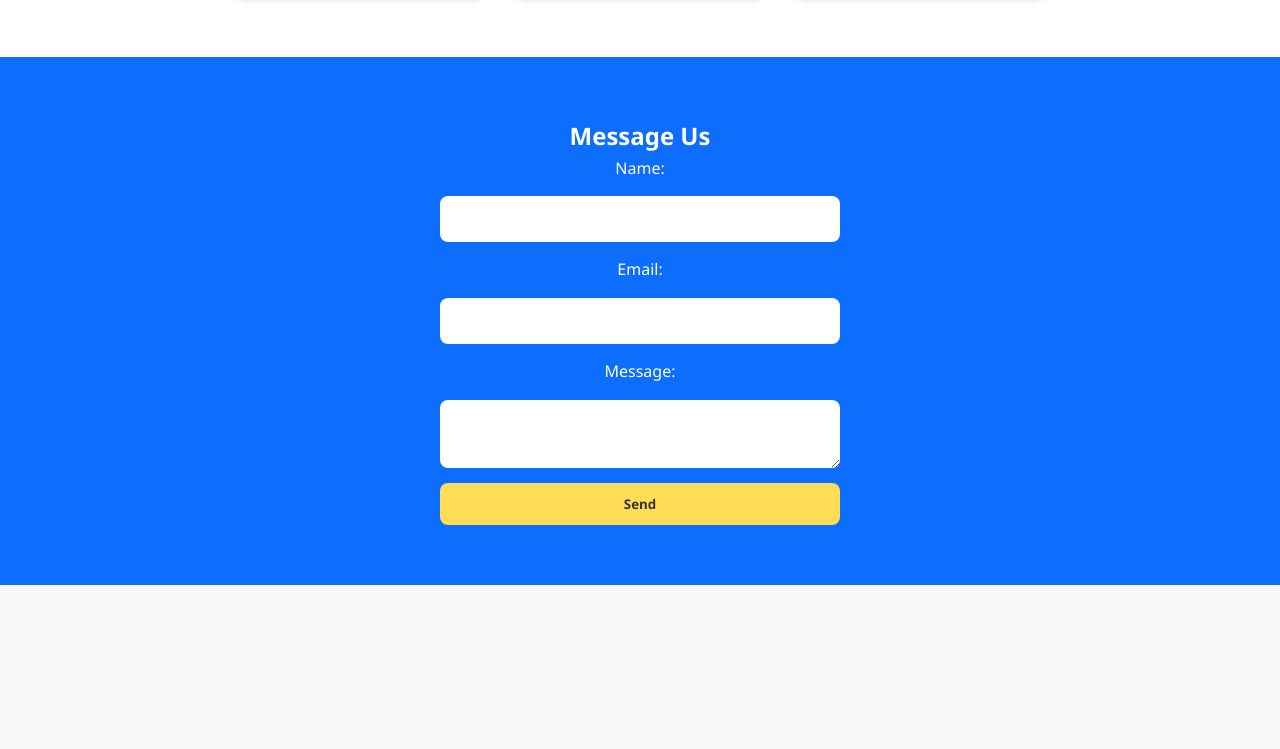
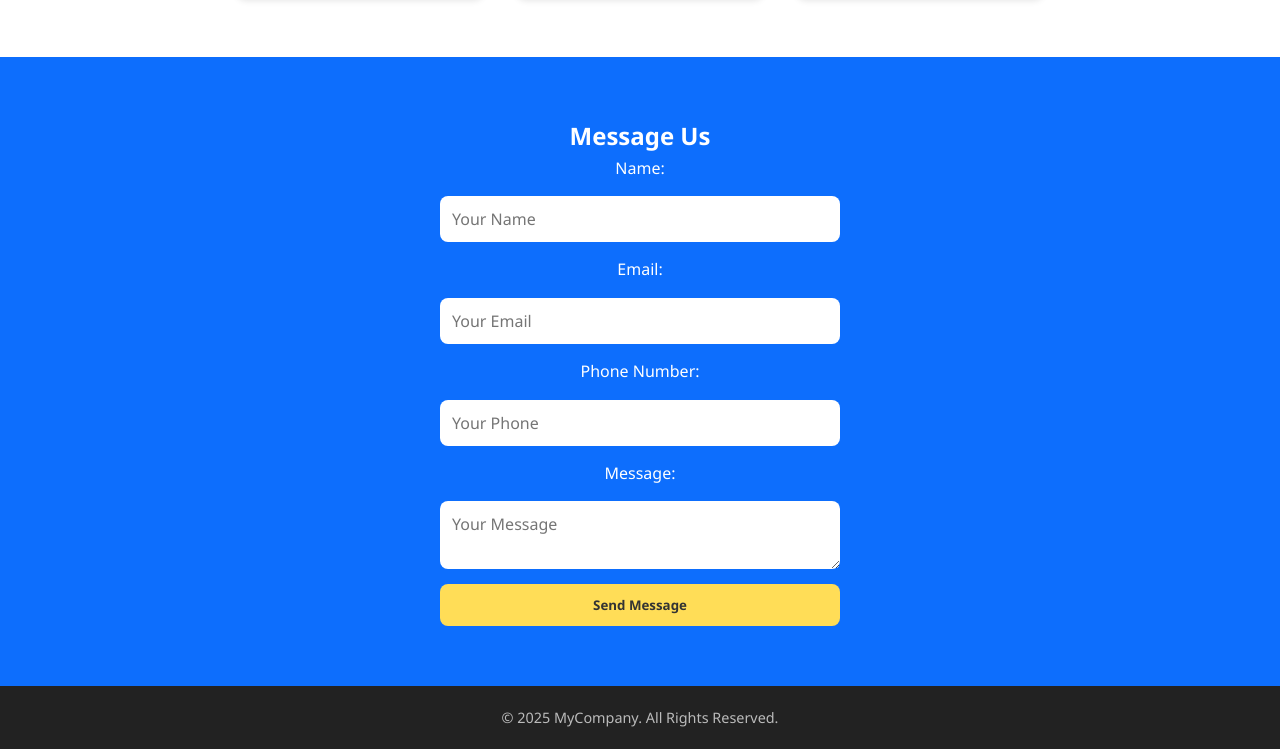
Before and after one commit to Revou-Coding-Camp/Project-RevoU-Mario-1, a plain HTML site: page index.html in a window 1280 px wide. Shown: the part 766-1515 px from the top of the page. Before the commit the page ends 1351 px from the top, so only its background shows below. Drawn offline with Linux system fonts and the light colour scheme.

Commit message:
index.html

```diff
--- a/index.html
+++ b/index.html
@@ -4,8 +4,7 @@
   <meta charset="UTF-8">
   <meta name="viewport" content="width=device-width, initial-scale=1.0">
   <title>Company Profile</title>
-
-    <link rel="stylesheet" href="/css/Style.css">
+  <link rel="stylesheet" href="/css/Style.css">
 </head>
 <body>
   <header>
@@ -50,19 +49,27 @@
 
   <section id="contact" class="contact">
     <h2>Message Us</h2>
-    <form>
+    <form id="contactForm">
       <label for="name">Name:</label>
-      <input type="text" id="name" required>
+      <input type="text" id="name" placeholder="Your Name" required>
 
       <label for="email">Email:</label>
-      <input type="email" id="email" required>
+      <input type="email" id="email" placeholder="Your Email" required>
+
+      <label for="phone">Phone Number:</label>
+      <input type="tel" id="phone" placeholder="Your Phone" required>
 
       <label for="message">Message:</label>
-      <textarea id="message" required></textarea>
+      <textarea id="message" placeholder="Your Message" required></textarea>
 
-      <button type="submit">Send</button>
+      <button type="submit">Send Message</button>
     </form>
+    <div id="output"></div>
   </section>
+
+  <footer>
+    <p>© 2025 MyCompany. All Rights Reserved.</p>
+  </footer>
 
   <script src="/js/script.js"></script>
 </body>
```
